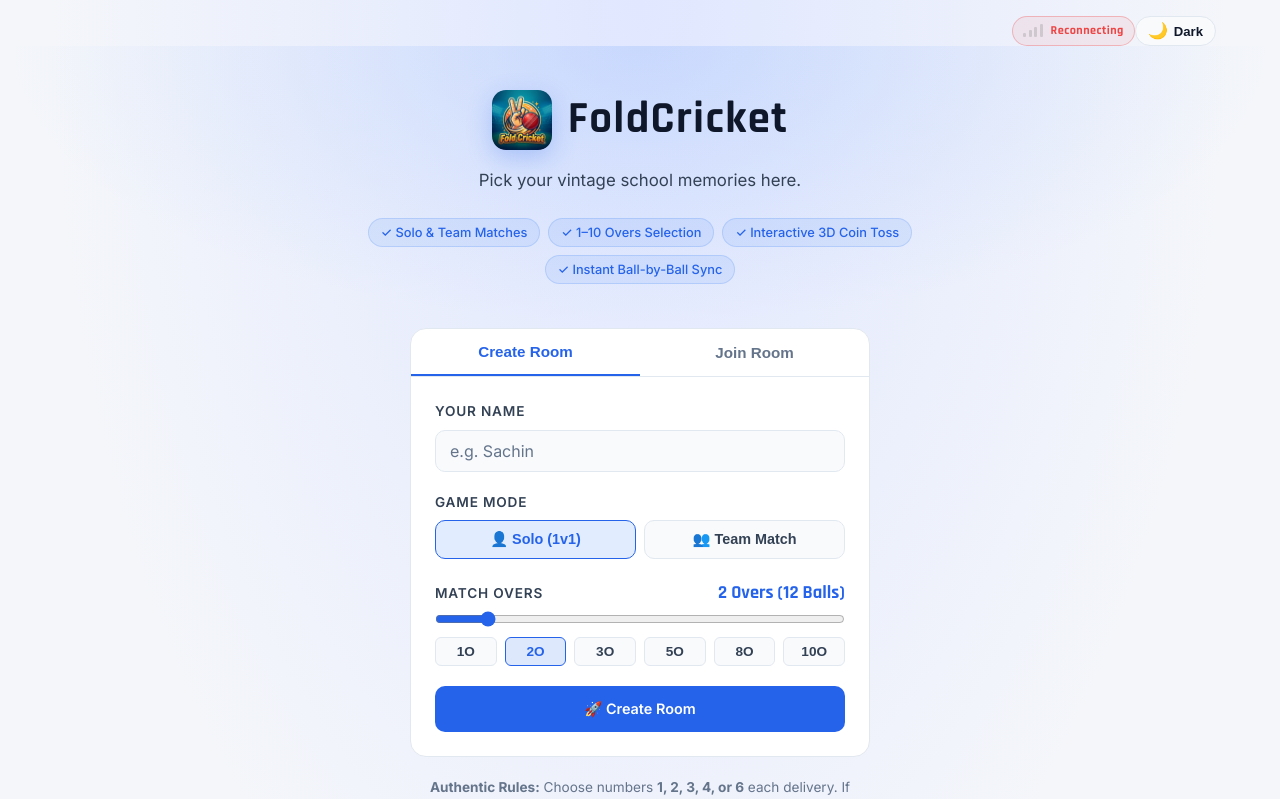
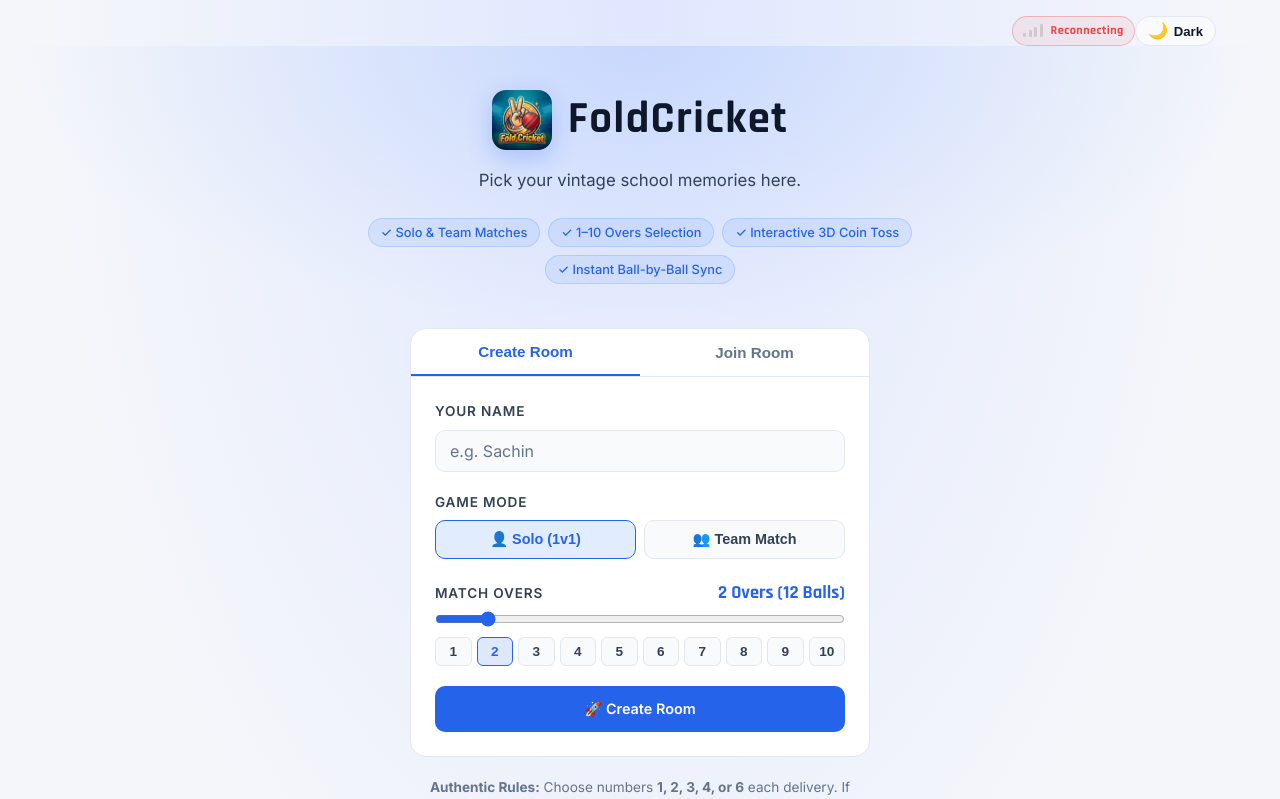
Before and after one commit to Aswin-hitech/FoldCricket, a React (Vite) app in the folder frontend/: page / in a window 1280 px wide. Shown: the top 799 px of the page. Built offline with nearby package versions, Linux system fonts and the light colour scheme; no server answers.

Commit message:
fix(ui): remove 'O' from overs chips and show 1 to 10 alone

```diff
--- a/frontend/src/app/pages/LandingPage.module.css
+++ b/frontend/src/app/pages/LandingPage.module.css
@@ -211,13 +211,16 @@
 
 .quickChips {
   display: flex;
-  gap: 8px;
+  gap: 5px;
   margin-top: 6px;
+  flex-wrap: wrap;
 }
 
 .chipBtn {
-  flex: 1;
-  padding: 6px 4px;
+  flex: 1 1 calc(10% - 5px);
+  min-width: 28px;
+  padding: 6px 2px;
+  text-align: center;
   background: var(--color-surface-2);
   border: 1px solid var(--color-border);
   border-radius: var(--radius-sm);
--- a/frontend/src/app/pages/LandingPage.tsx
+++ b/frontend/src/app/pages/LandingPage.tsx
@@ -192,7 +192,7 @@
                     aria-label="Match Overs Slider"
                   />
                   <div className={styles.quickChips}>
-                    {[1, 2, 3, 5, 8, 10].map(o => (
+                    {[1, 2, 3, 4, 5, 6, 7, 8, 9, 10].map(o => (
                       <button
                         key={o}
                         type="button"
@@ -202,7 +202,7 @@
                           setOvers(o)
                         }}
                       >
-                        {o}O
+                        {o}
                       </button>
                     ))}
                   </div>
--- a/frontend/src/app/pages/RoomPage.module.css
+++ b/frontend/src/app/pages/RoomPage.module.css
@@ -155,17 +155,20 @@
 
 .quickChips {
   display: flex;
-  gap: 6px;
+  gap: 5px;
+  flex-wrap: wrap;
 }
 
 .chipBtn {
-  flex: 1;
-  padding: 4px 6px;
+  flex: 1 1 calc(10% - 5px);
+  min-width: 28px;
+  padding: 5px 2px;
+  text-align: center;
   background: var(--color-surface);
   border: 1px solid var(--color-border);
   border-radius: var(--radius-sm);
   color: var(--color-text-dim);
-  font-size: 0.8rem;
+  font-size: 0.82rem;
   font-weight: 700;
   cursor: pointer;
   transition: all var(--transition);
--- a/frontend/src/app/pages/RoomPage.tsx
+++ b/frontend/src/app/pages/RoomPage.tsx
@@ -219,14 +219,14 @@
                 aria-label="Room Overs Range Slider"
               />
               <div className={styles.quickChips}>
-                {[1, 2, 3, 5, 8, 10].map(o => (
+                {[1, 2, 3, 4, 5, 6, 7, 8, 9, 10].map(o => (
                   <button
                     key={o}
                     type="button"
                     className={`${styles.chipBtn} ${overs === o ? styles.chipBtnActive : ''}`}
                     onClick={() => handleOversChange(o)}
                   >
-                    {o}O
+                    {o}
                   </button>
                 ))}
               </div>
```
